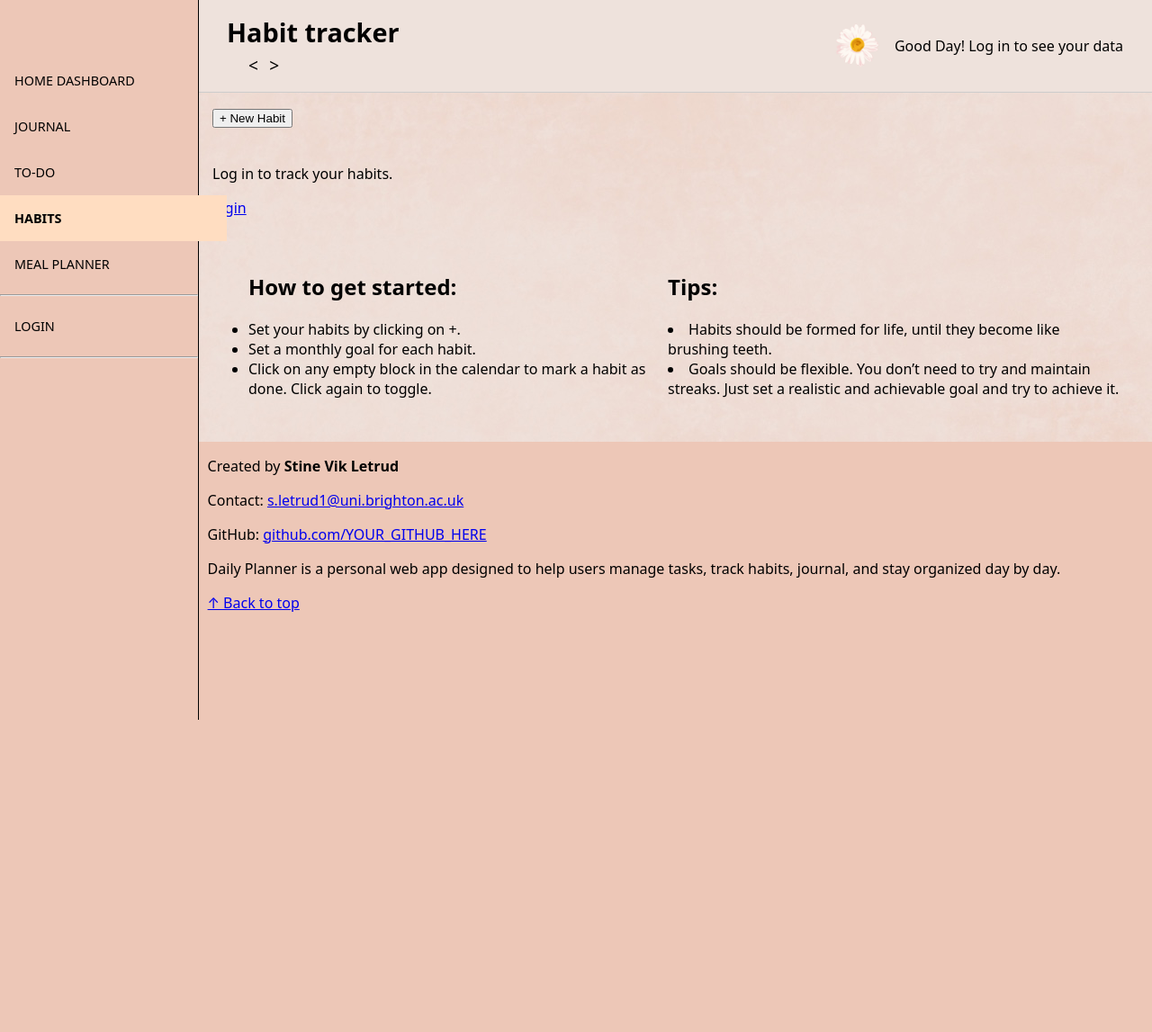
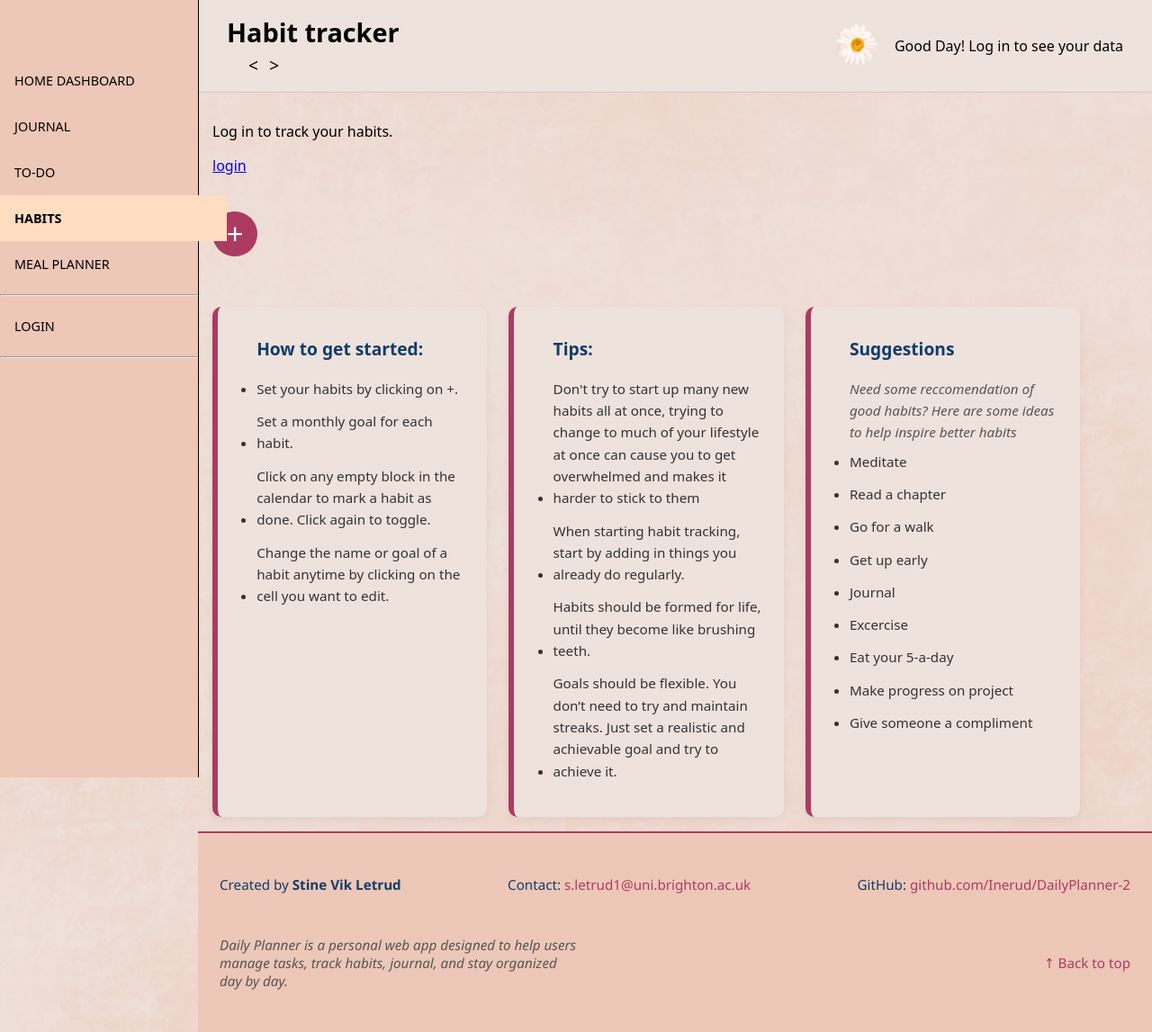
Before and after one commit to Inerud/DailyPlanner-2, a PHP site: page /views/habits.html in a window 1280 px wide. Shown: the whole page at 90% size. Before the commit the page ends 800 px from the top, so only its background shows below. Run offline with PHP 8.4, Linux system fonts and the light colour scheme; some web fonts are replaced.

Commit message:
styling 3.0

```diff
--- a/public/css/habits.css
+++ b/public/css/habits.css
@@ -4,11 +4,12 @@
     grid-template-rows: auto auto 1fr auto;
     min-height: 100vh;
     box-sizing: border-box;
-  }
+}
 
-  .header, .footer {
+.header,
+.footer {
     grid-column: 1 / -1;
-  }
+}
 
 .main-content {
     display: grid;
@@ -16,11 +17,11 @@
     gap: 1.5rem;
     padding: 1rem;
     grid-column: 1 / -1;
-  }
+}
 
 .habittable {
-    grid-column: 1 / 2;
-    grid-row: 2 / 2;
+    grid-column: 1 / 6;
+    grid-row: 1 / 1;
 
     width: 100%;
     height: fit-content;
@@ -58,19 +59,76 @@ th {
     font-size: 125%;
 }
 
+/* Add Button */
+.buttons {
+    grid-column: 1 / -1;
+    grid-row: 2 / 2;
+    text-align: right;
+    margin: 1rem 0;
+}
+
+#addHabitBtn {
+    font-size: 2rem;
+    background-color: #AC3B61;
+    color: white;
+    border: none;
+    border-radius: 50%;
+    width: 50px;
+    height: 50px;
+    cursor: pointer;
+}
+
 .user-help {
-    grid-column: 1 / 2;
-
     display: grid;
     grid-template-columns: repeat(auto-fit, minmax(300px, 1fr));
-    grid-template-rows: auto auto;
-    box-sizing: border-box;
+    gap: 1.5rem;
+    margin-top: 2rem;
+    grid-column: 1 / -1;
 }
 
-.get-started {
-    grid-column: 1 / 1;
+.get-started,
+.tips,
+.suggestions {
+    background-color: #EEE2DC;
+    border-left: 6px solid #AC3B61;
+    padding: 1.5rem;
+    border-radius: 10px;
+    box-shadow: 0 4px 10px rgba(0, 0, 0, 0.05);
+    font-size: 0.95rem;
+    line-height: 1.6;
 }
 
-.tips {
-    grid-column: 2 / 2;
+.get-started h2,
+.tips h2,
+.suggestions h2 {
+    margin-top: 0;
+    color: #123C69;
+    font-size: 1.2rem;
 }
+
+.get-started ul,
+.tips ul,
+.suggestions ul {
+    list-style-type: disc;
+    padding-left: 1.2rem;
+    margin-top: 0.5rem;
+}
+
+.get-started li,
+.tips li,
+.suggestions li {
+    margin-bottom: 0.75rem;
+    color: #333;
+}
+
+.get-started span,
+.tips span,
+.suggestions span {
+    display: inline-block;
+}
+
+.suggestions p {
+    margin-bottom: 0.5rem;
+    font-style: italic;
+    color: #555;
+}
--- a/public/css/style.css
+++ b/public/css/style.css
@@ -180,12 +180,47 @@ body.nav-open .main-content {
 /* ============================= */
 .footer {
   background-color: #EDC7B7;
-  padding-left: 1%;
-  padding-right: 1.5%;
-  position: relative;
-  margin-top: 1rem;
-  grid-column: 1 / -1;
+  color: #123C69;
+  padding: 2rem 1.5rem;
+  font-family: 'Segoe UI', Tahoma, Geneva, Verdana, sans-serif;
+  font-size: 0.95rem;
+  display: flex;
+  flex-wrap: wrap;
+  justify-content: space-between;
+  align-items: center;
+  gap: 1rem;
+  border-top: 2px solid #AC3B61;
 }
+
+.footer-left,
+.footer-right {
+  display: flex;
+  flex-direction: column;
+  gap: 0.3rem;
+}
+
+.footer a {
+  color: #AC3B61;
+  text-decoration: none;
+  transition: color 0.3s ease;
+}
+
+.footer a:hover {
+  color: #123C69;
+  text-decoration: underline;
+}
+
+.footer-description {
+  max-width: 400px;
+  font-style: italic;
+  color: #555;
+}
+
+.back-to-top {
+  margin-top: 0.5rem;
+  align-self: flex-start;
+}
+
 
 /* ============================= */
 /* MEDIA QUERIES                */
--- a/views/account.html
+++ b/views/account.html
@@ -46,7 +46,7 @@
               Contact: <a href="mailto:s.letrud1@uni.brighton.ac.uk">s.letrud1@uni.brighton.ac.uk</a>
             </p>
             <p class="footer-github">
-              GitHub: <a href="https://github.com/YOUR_GITHUB_HERE" target="_blank">github.com/YOUR_GITHUB_HERE</a>
+              GitHub: <a href="https://github.com/Inerud/DailyPlanner-2" target="_blank">github.com/Inerud/DailyPlanner-2</a>
             </p>
             <p class="footer-description">
               Daily Planner is a personal web app designed to help users manage tasks, track habits, journal, and stay organized day by day.
--- a/views/habits.html
+++ b/views/habits.html
@@ -42,7 +42,7 @@
             </div>
 
             <div class="addhabit">
-                <button id="addHabitBtn">+ New Habit</button>
+                <button id="addHabitBtn">+</button>
             </div>
 
             <div class="user-help">
@@ -54,18 +54,40 @@
                         <li><span>Set a monthly goal for each habit.</span></li>
                         <li><span>Click on any empty block in the calendar to mark a habit as done. Click again to
                                 toggle.</span></li>
+                        <li><span>Change the name or goal of a habit anytime by clicking on the cell you want to
+                                edit.</span></li>
                     </ul>
                 </div>
                 <div class="tips">
-                    <ul></ul>
+                    <ul>
                         <h2>Tips:</h2>
+                        <li><span>Don't try to start up many new habits all at once, trying to change to much of your
+                                lifestyle at once can cause you to get overwhelmed and makes it harder to stick to
+                                them</span></li>
+                        <li><span>When starting habit tracking, start by adding in things you already do
+                                regularly.</span></li>
                         <li><span>Habits should be formed for life, until they become like brushing teeth.</span></li>
                         <li><span>Goals should be flexible. You don’t need to try and maintain streaks. Just set a
                                 realistic
                                 and achievable goal and try to achieve it.</span></li>
                     </ul>
                 </div>
-
+                <div class="suggestions">
+                    <ul>
+                        <h2>Suggestions</h2>
+                        <p>Need some reccomendation of good habits? Here are some ideas to help inspire better habits
+                        </p>
+                        <li><span>Meditate</span></li>
+                        <li><span>Read a chapter</span></li>
+                        <li><span>Go for a walk</span></li>
+                        <li><span>Get up early</span></li>
+                        <li><span>Journal</span></li>
+                        <li><span>Excercise</span></li>
+                        <li><span>Eat your 5-a-day</span></li>
+                        <li><span>Make progress on project</span></li>
+                        <li><span>Give someone a compliment</span></li>
+                    </ul>
+                </div>
             </div>
         </main>
 
@@ -75,10 +97,12 @@
                 Contact: <a href="mailto:s.letrud1@uni.brighton.ac.uk">s.letrud1@uni.brighton.ac.uk</a>
             </p>
             <p class="footer-github">
-              GitHub: <a href="https://github.com/YOUR_GITHUB_HERE" target="_blank">github.com/YOUR_GITHUB_HERE</a>
+                GitHub: <a href="https://github.com/Inerud/DailyPlanner-2"
+                    target="_blank">github.com/Inerud/DailyPlanner-2</a>
             </p>
             <p class="footer-description">
-              Daily Planner is a personal web app designed to help users manage tasks, track habits, journal, and stay organized day by day.
+                Daily Planner is a personal web app designed to help users manage tasks, track habits, journal, and stay
+                organized day by day.
             </p>
             <a href="#top" class="footer-back-to-top">↑ Back to top</a>
         </footer>
--- a/views/home.html
+++ b/views/home.html
@@ -147,7 +147,7 @@
               Contact: <a href="mailto:s.letrud1@uni.brighton.ac.uk">s.letrud1@uni.brighton.ac.uk</a>
             </p>
             <p class="footer-github">
-              GitHub: <a href="https://github.com/YOUR_GITHUB_HERE" target="_blank">github.com/YOUR_GITHUB_HERE</a>
+              GitHub: <a href="https://github.com/Inerud/DailyPlanner-2" target="_blank">github.com/Inerud/DailyPlanner-2</a>
             </p>
             <p class="footer-description">
               Daily Planner is a personal web app designed to help users manage tasks, track habits, journal, and stay organized day by day.
--- a/views/mealplanner.html
+++ b/views/mealplanner.html
@@ -66,7 +66,7 @@
               Contact: <a href="mailto:s.letrud1@uni.brighton.ac.uk">s.letrud1@uni.brighton.ac.uk</a>
             </p>
             <p class="footer-github">
-              GitHub: <a href="https://github.com/YOUR_GITHUB_HERE" target="_blank">github.com/YOUR_GITHUB_HERE</a>
+              GitHub: <a href="https://github.com/Inerud/DailyPlanner-2" target="_blank">github.com/Inerud/DailyPlanner-2</a>
             </p>
             <p class="footer-description">
               Daily Planner is a personal web app designed to help users manage tasks, track habits, journal, and stay organized day by day.
--- a/views/todo.html
+++ b/views/todo.html
@@ -84,7 +84,7 @@
         Contact: <a href="mailto:s.letrud1@uni.brighton.ac.uk">s.letrud1@uni.brighton.ac.uk</a>
       </p>
       <p class="footer-github">
-        GitHub: <a href="https://github.com/YOUR_GITHUB_HERE" target="_blank">github.com/YOUR_GITHUB_HERE</a>
+        GitHub: <a href="https://github.com/Inerud/DailyPlanner-2" target="_blank">github.com/Inerud/DailyPlanner-2</a>
       </p>
       <p class="footer-description">
         Daily Planner is a personal web app designed to help users manage tasks, track habits, journal, and stay organized day by day.
```
Also changed, not shown: public/css/journal.css (+35 -5 lines), views/journal.html (+20 -1 lines). Lines whose indentation alone changed are shown as unchanged.
